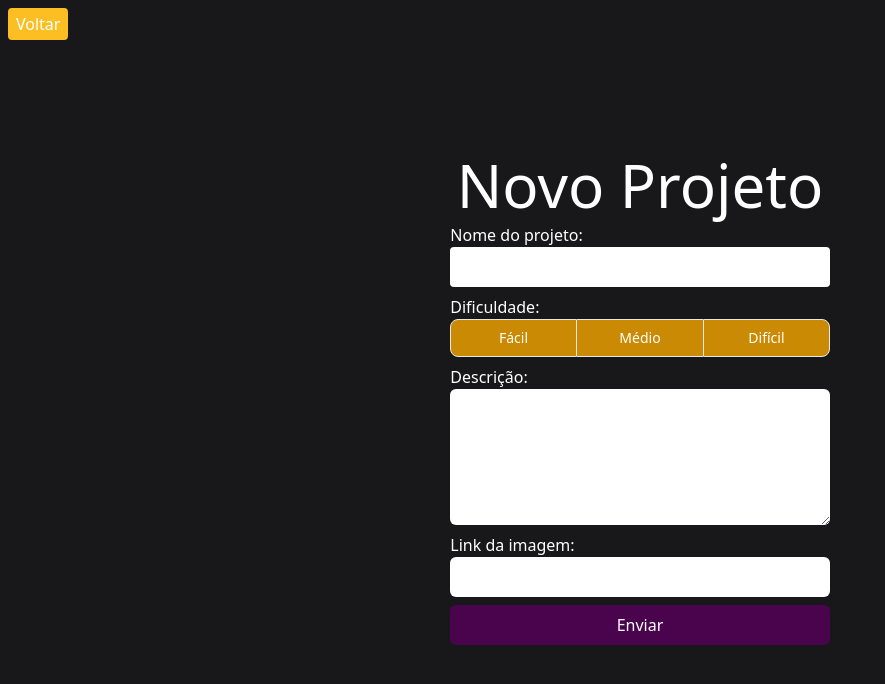
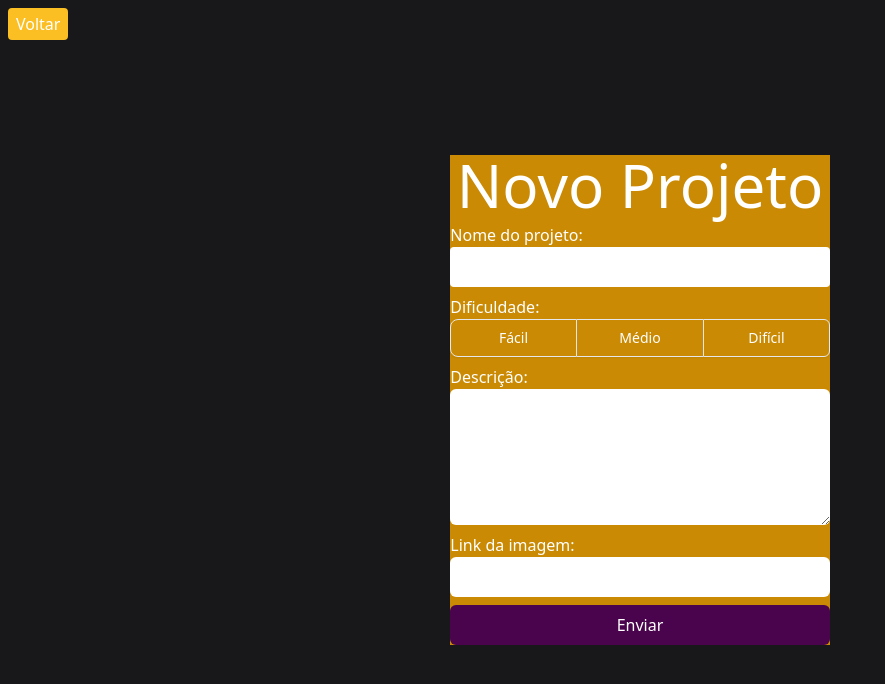
Before and after one commit to Lucassimaog6/PIT, a React (Vite) app in the folder FrontEnd/: page /project/new in a window 1280 px wide. Shown: the top 684 px of the page, without its empty margins (0-885 px from the left). Built offline with nearby package versions, Linux system fonts and the light colour scheme.

Commit message:
Update index.jsx

```diff
--- a/FrontEnd/src/Pages/Project/index.jsx
+++ b/FrontEnd/src/Pages/Project/index.jsx
@@ -47,7 +47,7 @@ export default function Project() {
 					onClick={() => navigate('/home')}>Voltar
 			</button>
 
-			<main className='flex flex-col gap-2'>
+			<main className='flex flex-col gap-2 bg-yellow-600'>
 
 				<h1 className='text-center text-6xl'>Novo Projeto</h1>
 				<label htmlFor='title'>
@@ -85,7 +85,7 @@ export default function Project() {
 						</button>
 						<button type="button"
 								onClick={() => setDificulty("3")}
-								className={`${dificulty === "3" ? 'bg-amber-400' : ''} px-4 py-2 w-1/3 text-sm font-medium text-white border border-gray-200 rounded-r-lg bg-yellow-600`}>
+								className={`${dificulty === "3" ? 'bg-amber-400' : ''} px-4 py-2 w-1/3 text-sm font-medium text-white border border-gray-200 rounded-r-md bg-yellow-600`}>
 							Difícil
 						</button>
 					</div>
```
